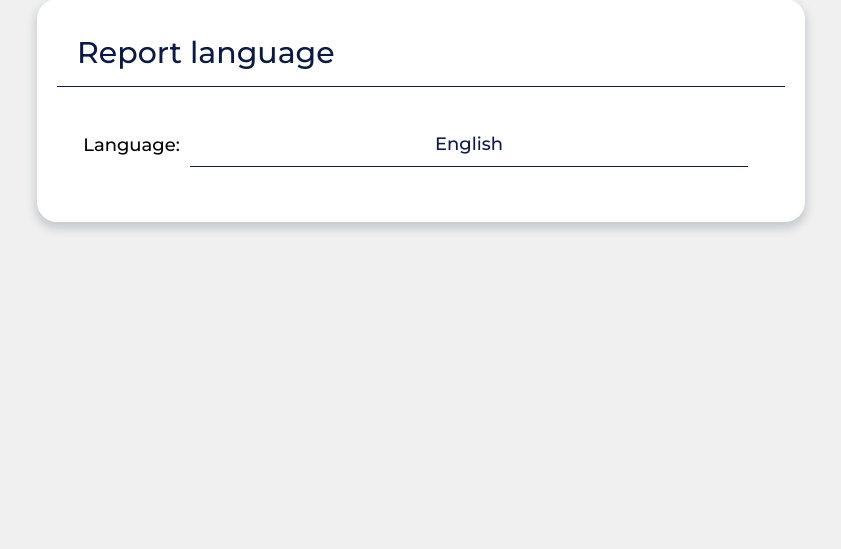
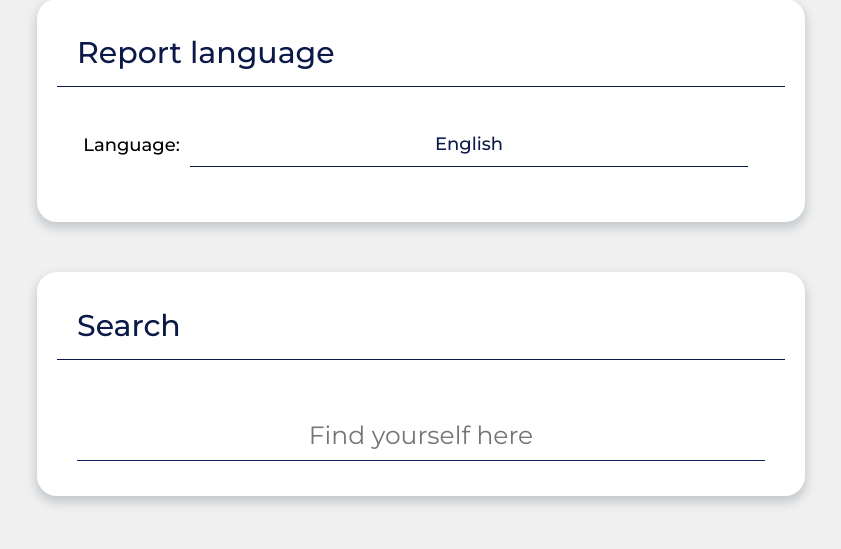
Before and after one commit to RuslanAl1mov/FeedbackSIUT, a Django app: page /en/feedback/jajd2A86jadJF76eO4EpMCNSjak321dan2/results/ in a window 1280 px wide. Shown: the part 251-800 px from the top of the page, without its empty margins (219-1060 px from the left). Run offline with Django 4.2, Linux system fonts and the light colour scheme; data that the repository does not hold is empty.

Commit message:
Add search function to Feedback Report page

```diff
--- a/FeedbackSIUT/static/app/css/styles.css
+++ b/FeedbackSIUT/static/app/css/styles.css
@@ -428,11 +428,34 @@ label:focus {
 
 }
 
+.rep_search {
+    width: 100%;
+    border:none;
+    border-bottom: 1px solid var(--main-lightblue-color);
+    padding: 10px 20px;
+    outline: none;
+    box-sizing: border-box;
+    margin-top: 30px;
+
+    font-size: 25px;
+    font-weight: 400;
+    text-align: center;
+    color: var(--main-lightblue-color)
+}
+
+.-hide_block {
+    display: none;
+}
+
 
 
 @media (max-width: 1200px) {
     .main_content_container {
         width: 80%;
+    }
+
+    .rep_search {
+        font-size: 23px;
     }
 }
 
@@ -464,6 +487,10 @@ label:focus {
 
     .question_block {
         border-radius: 10px;
+    }
+
+    .rep_search {
+        font-size: 20px;
     }
 }
 
@@ -527,4 +554,9 @@ label:focus {
         justify-content: center;
     }
 
+    .rep_search {
+        font-size: 20px;
+        margin-top: 20px;
+    }
+
 }
--- a/FeedbackSIUT/static/app/js/app.js
+++ b/FeedbackSIUT/static/app/js/app.js
@@ -258,3 +258,27 @@ function checkFeedbackForm() {
 
     return true;
 }
+
+function FeedbackResultsSearch(inputElement) {
+    var searchText = inputElement.value.toLowerCase();
+    var questionBlocks = document.querySelectorAll('.question_block');
+
+    questionBlocks.forEach(function(block) {
+        if (!block.classList.contains('organizer_class')) {
+            var titleText = block.querySelector('.question_title_block h2').textContent.toLowerCase();
+            if (searchText !== '' && !titleText.includes(searchText)) {
+                block.classList.add('-hide_block');
+            } else {
+                block.classList.remove('-hide_block');
+            }
+        }
+    });
+
+    if (searchText === '') {
+        questionBlocks.forEach(function(block) {
+            if (!block.classList.contains('organizer_class')) {
+                block.classList.remove('-hide_block');
+            }
+        });
+    }
+}
--- a/app/templates/feedback_results.html
+++ b/app/templates/feedback_results.html
@@ -20,7 +20,7 @@
     <section class="content_layout">
         <main class="main_content_layout">
             <div class="main_content_container">
-                <div class="question_block">
+                <div class="question_block organizer_class">
                     <div class="question_title_block">
                         <h2>{% trans 'Report language' %}</h2>
                     </div>
@@ -54,6 +54,19 @@
                         </div>
                     </div>
                 </div>
+
+            <div class="question_block organizer_class">
+                    <div class="question_title_block">
+                        <h2>{% trans 'Search' %}</h2>
+                    </div>
+                    <div class="fb_main_info_block">
+                        <div class="div_22">
+                            <input class="rep_search" type="text" placeholder="{% trans 'Find yourself here' %}" autocomplete="off" oninput="FeedbackResultsSearch(this)">
+                        </div>
+                    </div>
+                </div>
+
+
                 {% for teacher in teachers %}
                     <div class="question_block">
                         <div class="question_title_block">
@@ -112,7 +125,7 @@
                                                 {% for total_hor in subject.total_hor %}
                                                     <th>{{ total_hor }}</th>
                                                 {% endfor %}
-                                                    <th>{{ subject.final_score }}</th>
+                                                <th>{{ subject.final_score }}</th>
                                             </tr>
                                             </tbody>
                                         </table>
```
